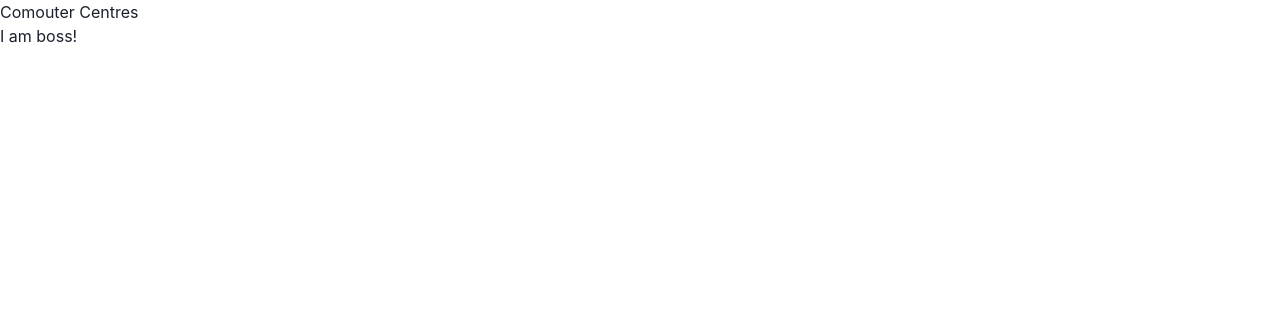
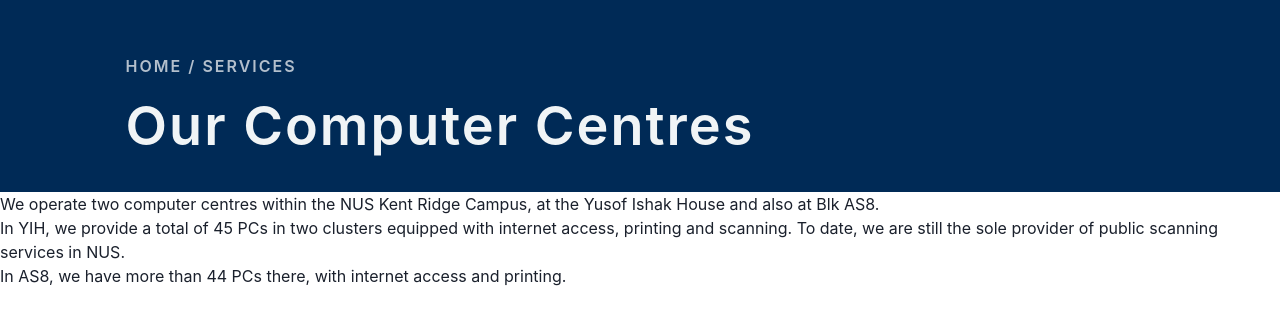
Before and after one commit to nussucommit/yurnero-frontend, a React (Create React App) app: page / in a window 1280 px wide. Both pictures are taken after a click on the button "SERVICES". Shown: the top 324 px of the page. Built offline with nearby package versions, Linux system fonts and the light colour scheme.

Commit message:
Update computer center page

```diff
--- a/src/pages/ComputerCentres/ComputerCentres.module.css
+++ b/src/pages/ComputerCentres/ComputerCentres.module.css
@@ -0,0 +1,32 @@
+.Section {
+  display: flex;
+  flex-direction: row;
+  padding: 0px 7%;
+  align-items: left;
+  justify-content: space-evenly;
+}
+
+.Content {
+  margin: 1rem;
+  width: -webkit-fill-available;
+  display: flex;
+  flex-direction: row;
+  justify-content: space-evenly;
+}
+
+.Content p {
+  color: #f0f4f6;
+  font-size: 3.375rem;
+  line-height: 3.75rem;
+  letter-spacing: 2px;
+  padding-bottom: 0px;
+}
+
+.Content p.info {
+  font-size: 1rem;
+  color: rgba(255, 255, 255, 0.7) !important;
+}
+
+.Colordiff {
+  background-color: #002a56;
+}
--- a/src/pages/ComputerCentres/index.tsx
+++ b/src/pages/ComputerCentres/index.tsx
@@ -1,12 +1,43 @@
 import styles from './ComputerCentres.module.css'
+import { Box } from '@chakra-ui/react'
 
 const ComputerCentres = () => {
-  return (
-    <div className={styles.ComputerCentres}>
-      <h1>Comouter Centres</h1>
-      <p>I am boss!</p>
-    </div>
-  )
+    return (
+        <div className={styles.ComputerCentres}>
+
+            <div className={styles.Colordiff}>
+                <div className={styles.Section}>
+                    <div className={styles.Content}>
+                        <Box
+                            lineHeight="1.2"
+                            fontWeight="semibold"
+                            _hover={{ bg: '#152238' }}
+                            padding="20px"
+                            width="-webkit-fill-available"
+                        >
+
+                        <p className={styles.info}>HOME / SERVICES</p>
+
+                        <p>Our Computer Centres</p>
+
+                        </Box>
+                    </div>
+                </div>
+            </div>
+
+            <p>
+            We operate two computer centres within the NUS Kent Ridge Campus, at the Yusof Ishak House and also at Blk AS8.
+            </p>
+
+            <p>
+            In YIH, we provide a total of 45 PCs in two clusters equipped with internet access, printing and scanning. To date, we are still the sole provider of public scanning services in NUS.
+            <br>
+            </br>
+            In AS8, we have more than 44 PCs there, with internet access and printing.
+            </p>
+
+        </div>
+    )
 }
 
 export default ComputerCentres
```
